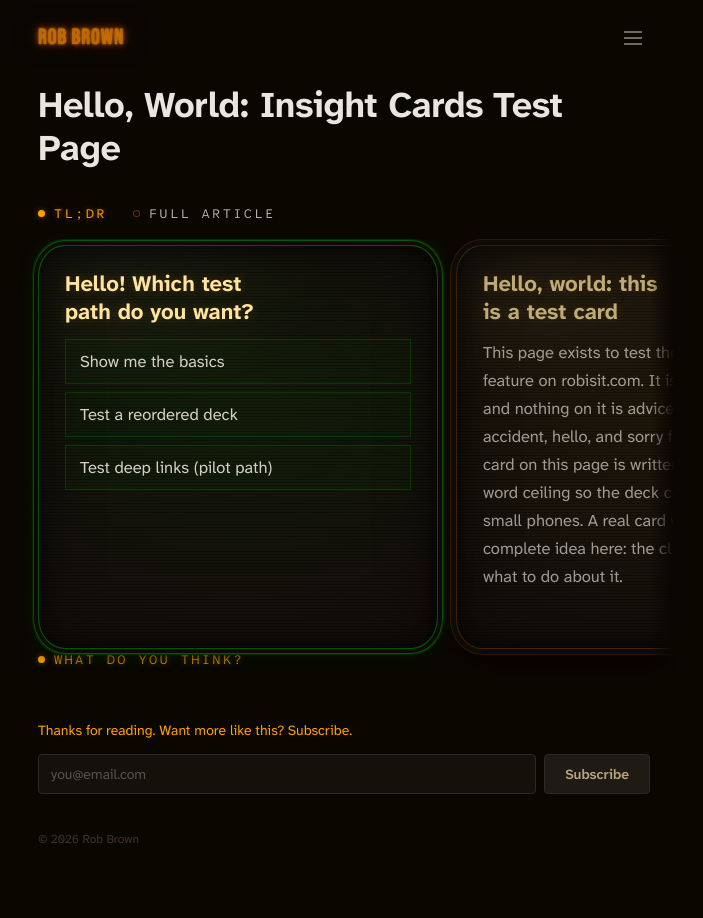
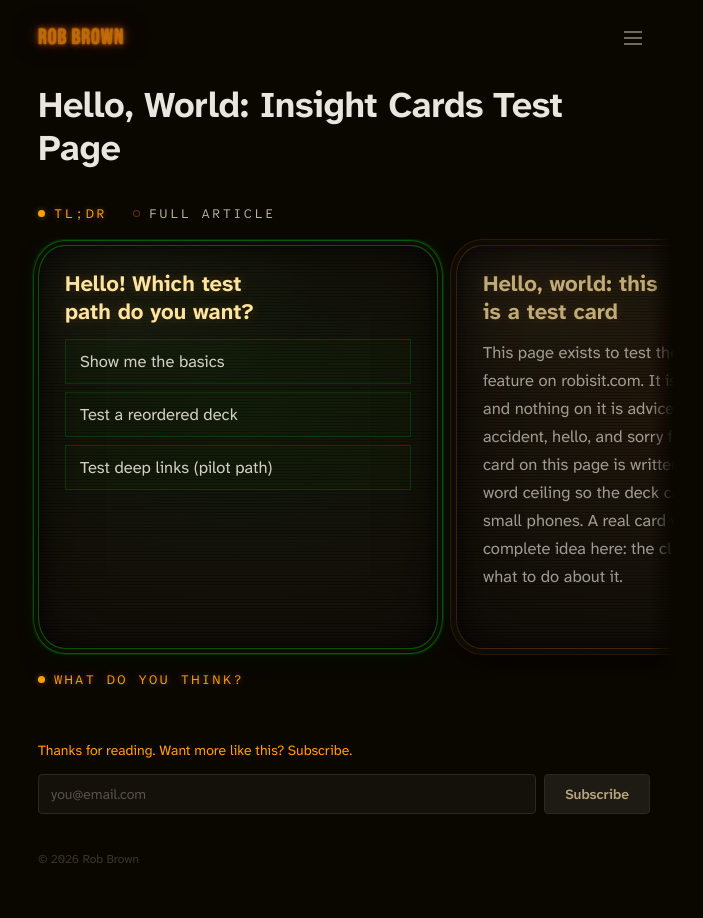
Before and after one commit to RobBrown/robisit, a Jekyll site: the page built from _articles/hello-world-cards.md, in a window 1280 px wide. Shown: the whole page, without its empty margins (296-999 px from the left). Built offline with Jekyll 4.4.1, drawn with Linux system fonts in a browser that asks for light colours.

Commit message:
style(cards): "What do you think?" sits as close to the cards as the TL;DR tab

```diff
--- a/assets/css/insight-cards.css
+++ b/assets/css/insight-cards.css
@@ -71,14 +71,14 @@
   .ic-switch{gap:22px;margin-bottom:8px;letter-spacing:.14em}
 }
 
-/* "What do you think?": the lit TL;DR tab, tucked just under the cards (its
-   top padding overlaps the rail's 30px shadow room and the card's foot). */
+/* "What do you think?": the lit TL;DR tab, as far below the cards as the
+   switch is above them (the rail's 30px shadow room is taken back). */
 .ic-discuss{
-  display:flex;align-items:center;gap:9px;width:fit-content;margin-top:-34px;padding:6px 0;
+  display:flex;align-items:center;gap:9px;width:fit-content;margin-top:-14px;padding:6px 0;
   font-family:var(--ic-mono);font-size:13px;letter-spacing:.18em;line-height:1.4;text-transform:uppercase;text-decoration:none;
 }
 .ic-deck[hidden]+.ic-discuss{display:none}
-@media(max-width:600px){.ic-discuss{letter-spacing:.14em}}
+@media(max-width:600px){.ic-discuss{margin-top:-16px;letter-spacing:.14em}}
 
 /* Deck: a native scroller spanning the column plus its gutters. The current
    card snaps to the text column and the next card shows to its right. */
```
Also changed, not shown: DECISIONS.md (+1 -0 lines), tests/layout.spec.js (+4 -4 lines).
